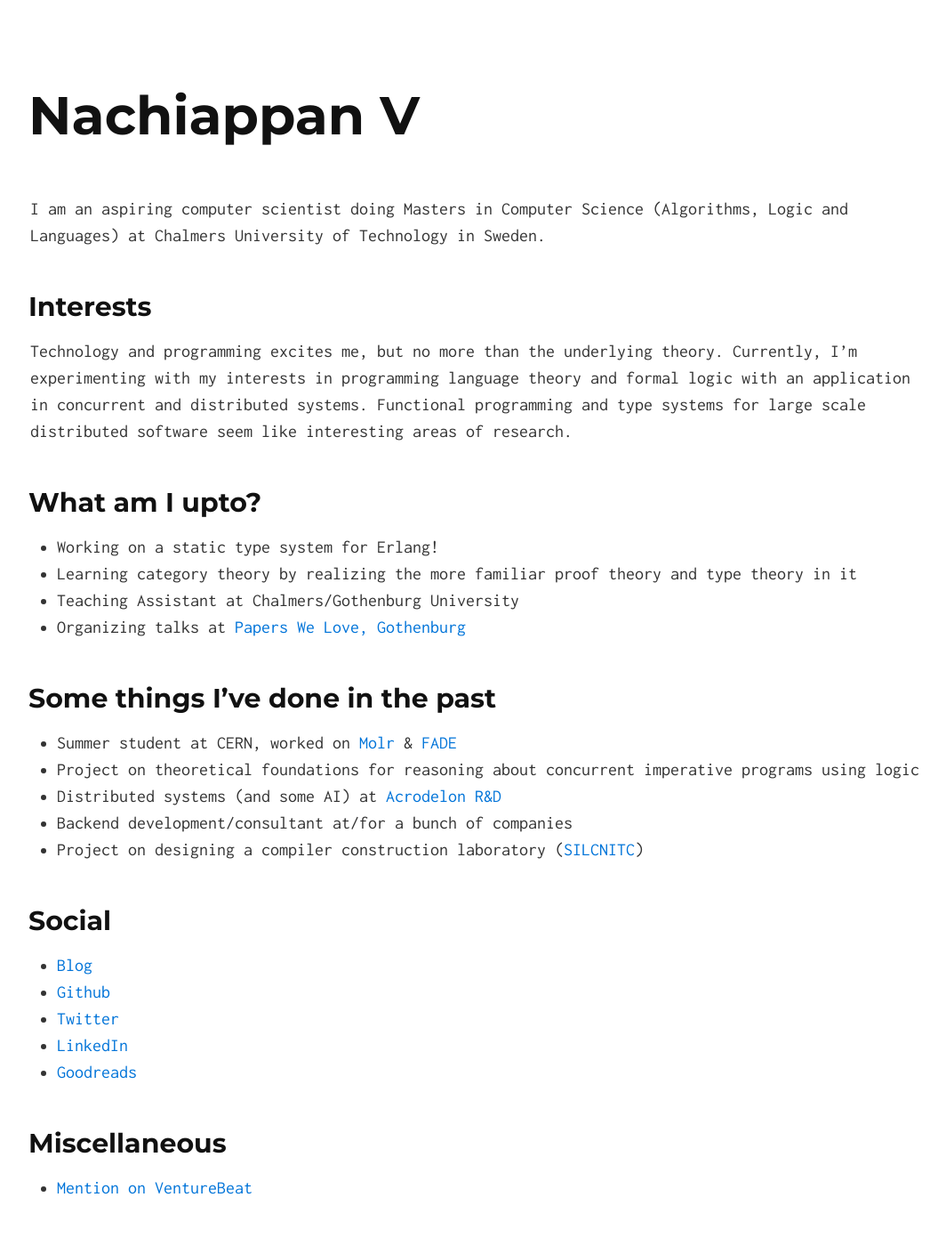
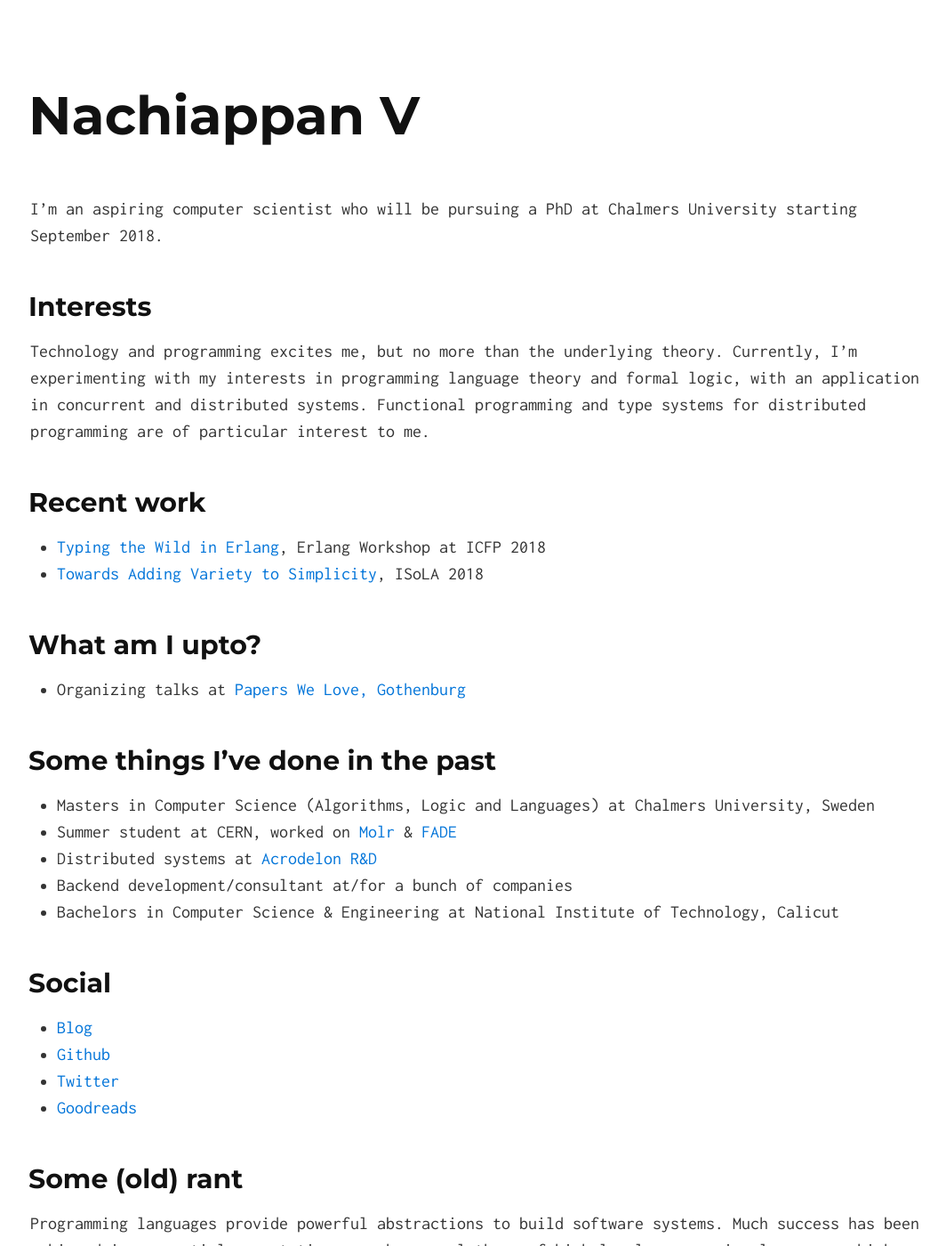
Before and after one commit to nachivpn/nachivpn.github.io, a Jekyll site: the page built from index.md, in a window 1280 px wide and 1400 px high. Shown: the whole window at 89% size, without its empty margins (106-1170 px from the left). Built offline with Jekyll 4.4.1, drawn with Linux system fonts in a browser that asks for light colours.

Commit message:
updates with links to papers

```diff
--- a/index.md
+++ b/index.md
@@ -2,37 +2,34 @@
 layout: default
 ---
 
-I am an aspiring computer scientist doing Masters in Computer Science (Algorithms, Logic and Languages) at Chalmers University of Technology in Sweden.
+I'm an aspiring computer scientist who will be pursuing a PhD at Chalmers University starting September 2018.
 
 ## Interests
 
-Technology and programming excites me, but no more than the underlying theory. Currently, I'm experimenting with my interests in programming language theory and formal logic with an application in concurrent and distributed systems. Functional programming and type systems for large scale distributed software seem like interesting areas of research.
+Technology and programming excites me, but no more than the underlying theory. Currently, I'm experimenting with my interests in programming language theory and formal logic, with an application in concurrent and distributed systems. Functional programming and type systems for distributed programming are of particular interest to me.
+
+## Recent work
+
+* [Typing the Wild in Erlang](ew18.pdf), Erlang Workshop at ICFP 2018
+* [Towards Adding Variety to Simplicity](variety.pdf), ISoLA 2018
 
 ## What am I upto?
 
-* Working on a static type system for Erlang!
-* Learning category theory by realizing the more familiar proof theory and type theory in it
-* Teaching Assistant at Chalmers/Gothenburg University
 * Organizing talks at [Papers We Love, Gothenburg](http://paperswelove.org/chapter/gothenburg/)
 
 ## Some things I've done in the past
+* Masters in Computer Science (Algorithms, Logic and Languages) at Chalmers University, Sweden
 * Summer student at CERN, worked on [Molr](https://github.com/nachivpn/molr-core) & [FADE](https://webfest.web.cern.ch/content/fade-framework-distributed-execution)
-* Project on theoretical foundations for reasoning about concurrent imperative programs using logic
-* Distributed systems (and some AI) at [Acrodelon R&D](http://acrodelon.com)
+* Distributed systems at [Acrodelon R&D](http://acrodelon.com)
 * Backend development/consultant at/for a bunch of companies
-* Project on designing a compiler construction laboratory ([SILCNITC](http://silcnitc.github.io/about.html))
+* Bachelors in Computer Science & Engineering at National Institute of Technology, Calicut
 
 ## Social
 
 * [Blog](http://blog.nachivpn.me/)
 * [Github](https://github.com/nachivpn)
 * [Twitter](https://twitter.com/nachivpn)
-* [LinkedIn](https://www.linkedin.com/in/nachivpn)
 * [Goodreads](https://www.goodreads.com/user/show/45403127-nachi)
-
-## Miscellaneous
-
-* [Mention on VentureBeat](http://venturebeat.com/2014/12/24/googles-no-captcha-recaptchas-may-not-be-as-bot-proof-as-we-thought)
 
 ## Some (old) rant
 
```
Also changed, not shown: 2 other files.
